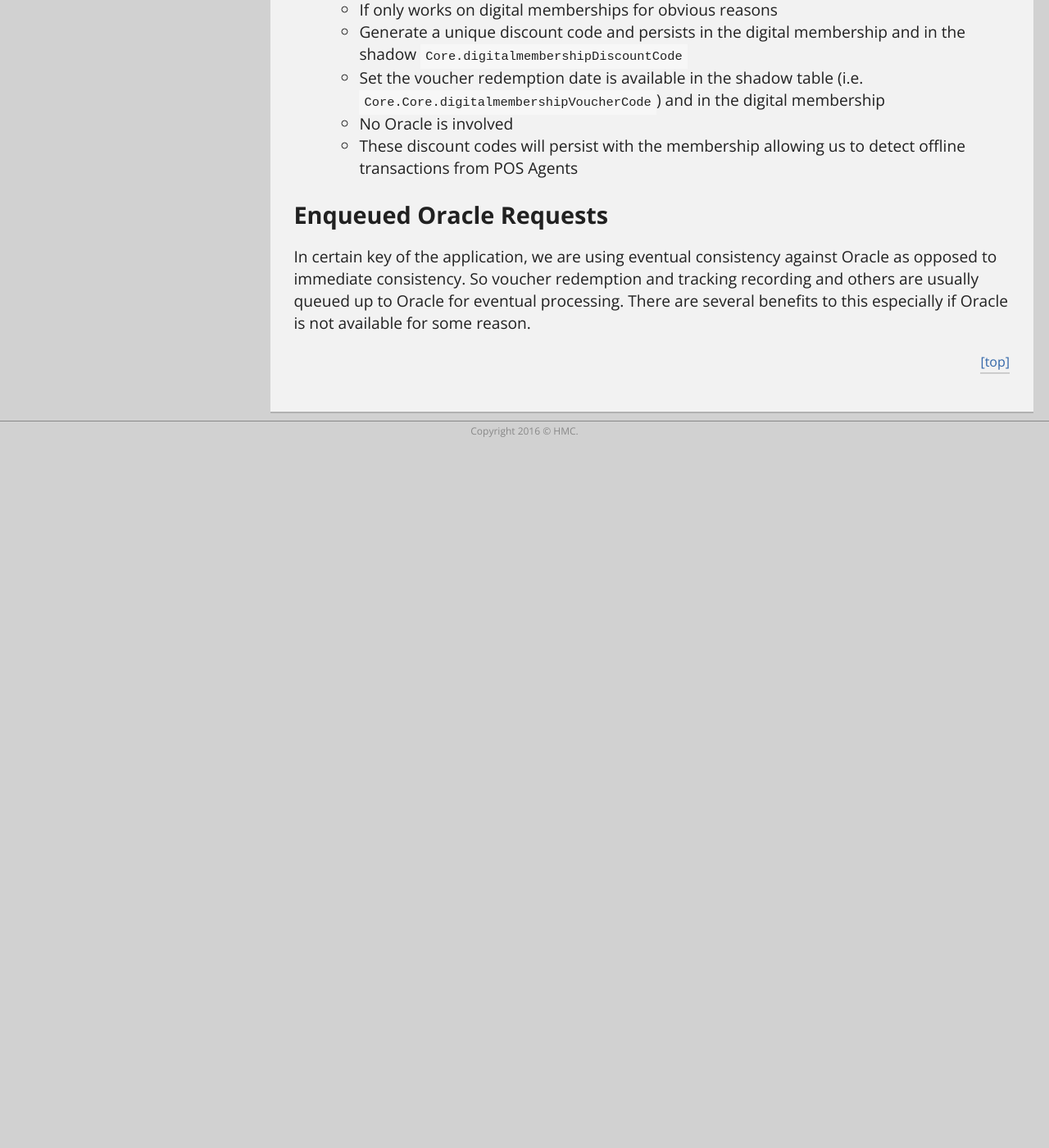
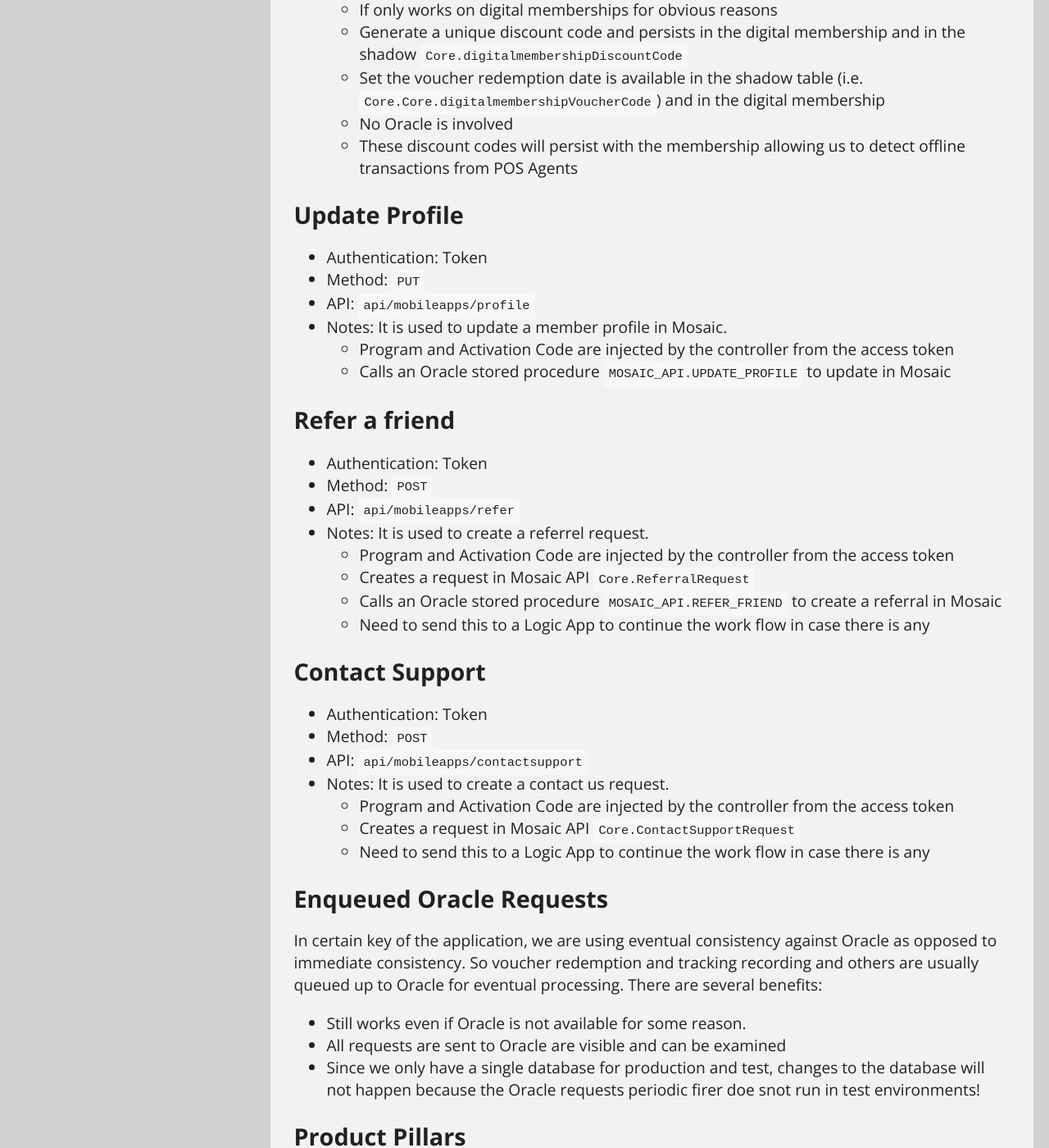
Before and after one commit to hmccode/hmccode.github.io, a Jekyll site: the page built from _posts/2017-04-23-mobile-apps-flow.md, in a window 1280 px wide and 1400 px high, scrolled down 5267 px. Shown: the whole window at 82% size. Built offline with Jekyll 4.4.1, drawn with Linux system fonts in a browser that asks for light colours; nearby versions of some CDN libraries; a script that is not in the unit is left out; before the commit the page ends 5897 px from its top, so only the background shows below that; some of the changed text lies outside the part shown.

Commit message:
Updated the mobile apps flow

```diff
--- a/_posts/2017-04-23-mobile-apps-flow.md
+++ b/_posts/2017-04-23-mobile-apps-flow.md
@@ -184,6 +184,51 @@ Where validity is one of:
 	- No Oracle is involved
 	- These discount codes will persist with the membership allowing us to detect offline transactions from POS Agents
 
+## Update Profile
+
+- Authentication: Token
+- Method: `PUT`
+- API: `api/mobileapps/profile`
+- Notes: It is used to update a member profile in Mosaic.
+	- Program and Activation Code are injected by the controller from the access token
+	- Calls an Oracle stored procedure `MOSAIC_API.UPDATE_PROFILE` to update in Mosaic
+
+## Refer a friend
+
+- Authentication: Token
+- Method: `POST`
+- API: `api/mobileapps/refer`
+- Notes: It is used to create a referrel request.
+	- Program and Activation Code are injected by the controller from the access token
+	- Creates a request in Mosaic API `Core.ReferralRequest`
+	- Calls an Oracle stored procedure `MOSAIC_API.REFER_FRIEND` to create a referral in Mosaic
+	- Need to send this to a Logic App to continue the work flow in case there is any
+
+## Contact Support
+
+- Authentication: Token
+- Method: `POST`
+- API: `api/mobileapps/contactsupport`
+- Notes: It is used to create a contact us request.
+	- Program and Activation Code are injected by the controller from the access token
+	- Creates a request in Mosaic API `Core.ContactSupportRequest`
+	- Need to send this to a Logic App to continue the work flow in case there is any
+
 ## Enqueued Oracle Requests
 
-In certain key of the application, we are using eventual consistency against Oracle as opposed to immediate consistency. So voucher redemption and tracking recording and others are usually queued up to Oracle for eventual processing. There are several benefits to this especially if Oracle is not available for some reason.
+In certain key of the application, we are using eventual consistency against Oracle as opposed to immediate consistency. So voucher redemption and tracking recording and others are usually queued up to Oracle for eventual processing. There are several benefits:
+- Still works even if Oracle is not available for some reason.
+- All requests are sent to Oracle are visible and can be examined
+- Since we only have a single database for production and test, changes to the database will not happen because the Oracle requests periodic firer doe snot run in test environments!
+
+# Product Pillars
+**Explain about digital membership and program Blob storage**
+**Explain about sessions**
+**Explain about layers**
+**Explain about digital membership membership refreshes**
+**Explain about digital membership membership imports**
+**Explain about digital membership discount codes**
+**Explain about digital membership redemptions**
+**Explain about digital membership communication**
+**Explain about digital membership shadows**
+**Explain about digital program refreshes**
```
